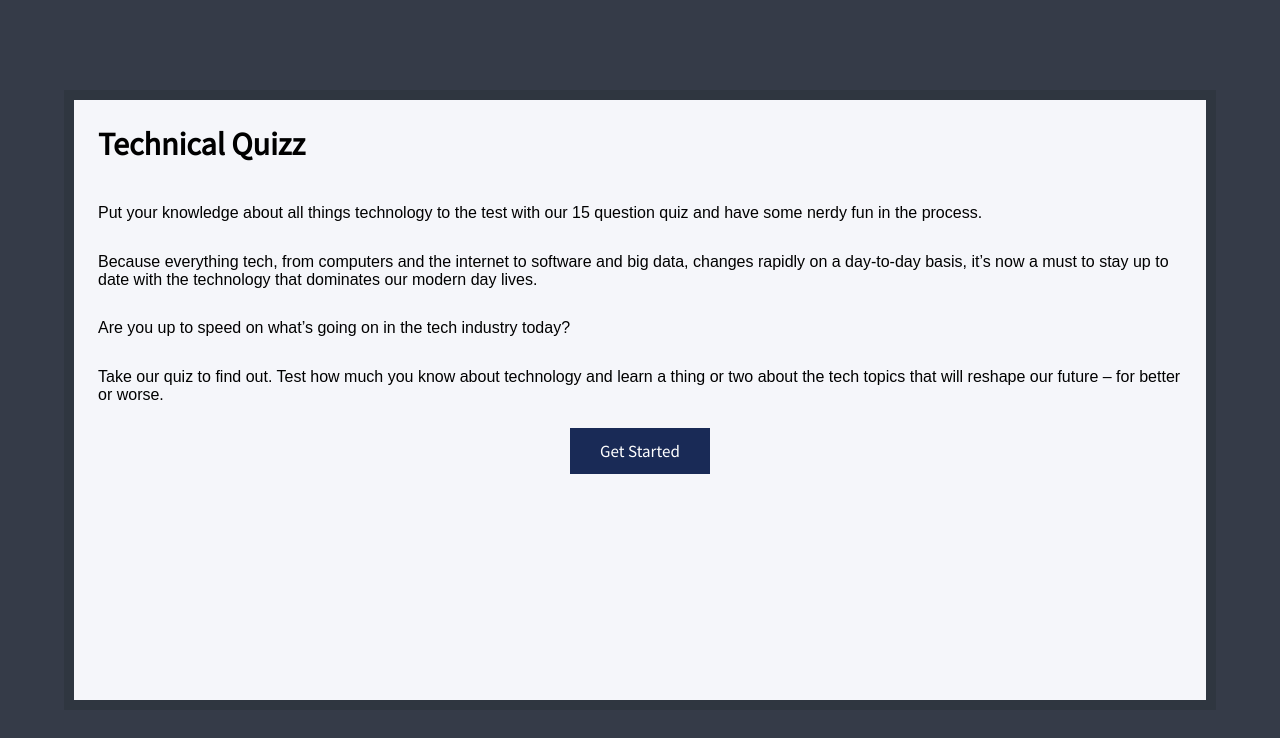
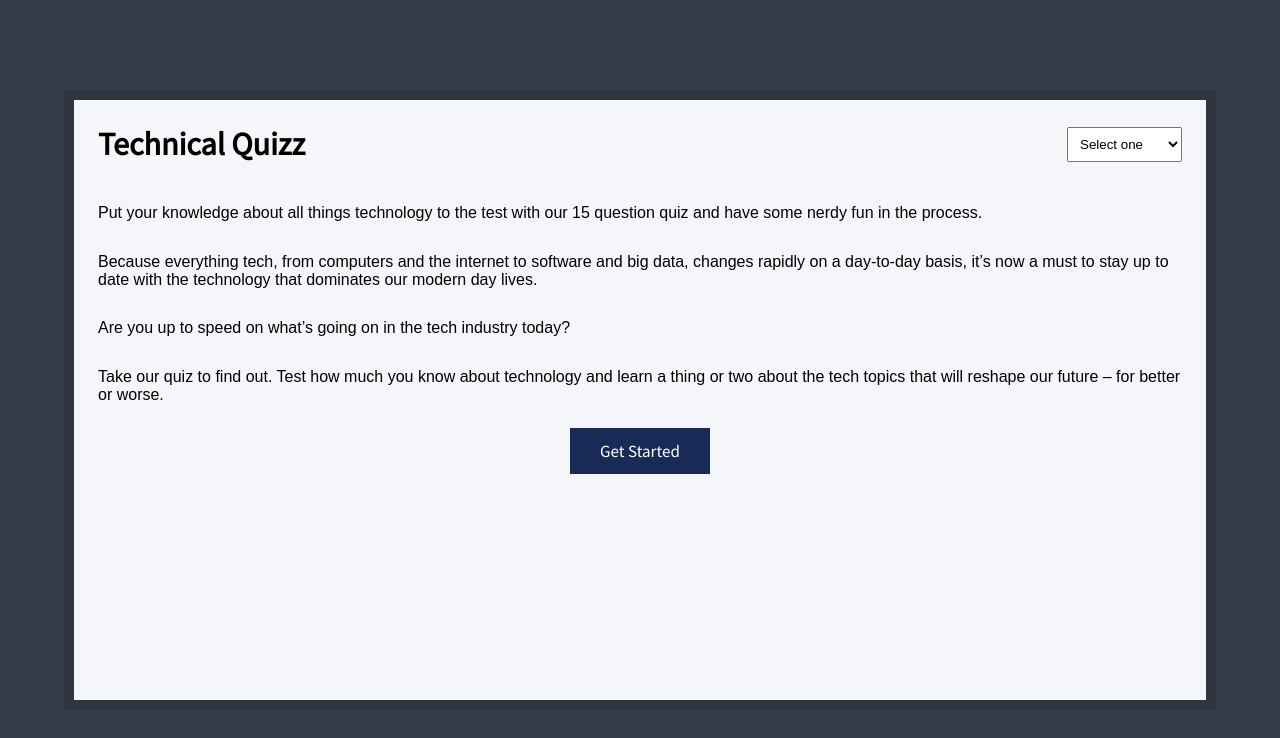
Before and after one commit to adi-sin-kush/Quizz, a plain HTML site: page index.html in a window 1280 px wide. Drawn offline with Linux system fonts and the light colour scheme; a web font is replaced by a local one.

Commit message:
add drop down on the homepage so as to select topics for the quizz

```diff
--- a/index.html
+++ b/index.html
@@ -12,8 +12,16 @@
 <body>
     <div class="description-page" id="despage">
         <div class="page-content">
-            <div class="page-title">
-                <h1>Technical Quizz</h1>
+            <div class="page-title page-title-c1">
+                <h1 id="q-topic">Technical Quizz</h1>
+                <div class="quizz-topics">
+                    <select id="quizz-choice">
+                        <option value="">Select one</option>
+                        <option value="General">General</option>
+                        <option value="History">History</option>
+                        <option value="Technical">Technical</option>
+                    </select>
+                </div>
             </div>
             <div class="info-c1">
                 <p> Put your knowledge about all things technology to the test with our 15 question quiz and have some
--- a/main.js
+++ b/main.js
@@ -134,7 +134,12 @@ function validateForm() {
     })
 }
 
+document.getElementById('quizz-choice').addEventListener('click', e => {
+    let x = document.getElementById('quizz-choice').options[document.getElementById('quizz-choice').selectedIndex].value;
+    console.log(x);
 
+    if(x != '') document.getElementById('q-topic').innerText = x+' Quizz';
+});
 
 subtn.addEventListener('click', e => {
     e.preventDefault();
--- a/style.scss
+++ b/style.scss
@@ -305,3 +305,15 @@ span{
     color: red;
     display: none;
 }
+
+.page-title-c1{
+    // background: lightblue;
+    display: flex;
+    justify-content: space-between;
+    align-items: center;
+
+    #quizz-choice{
+        width: 115px;
+        padding: 8px;
+    }
+}
```
Also changed, not shown: style.css, 1 other file.
